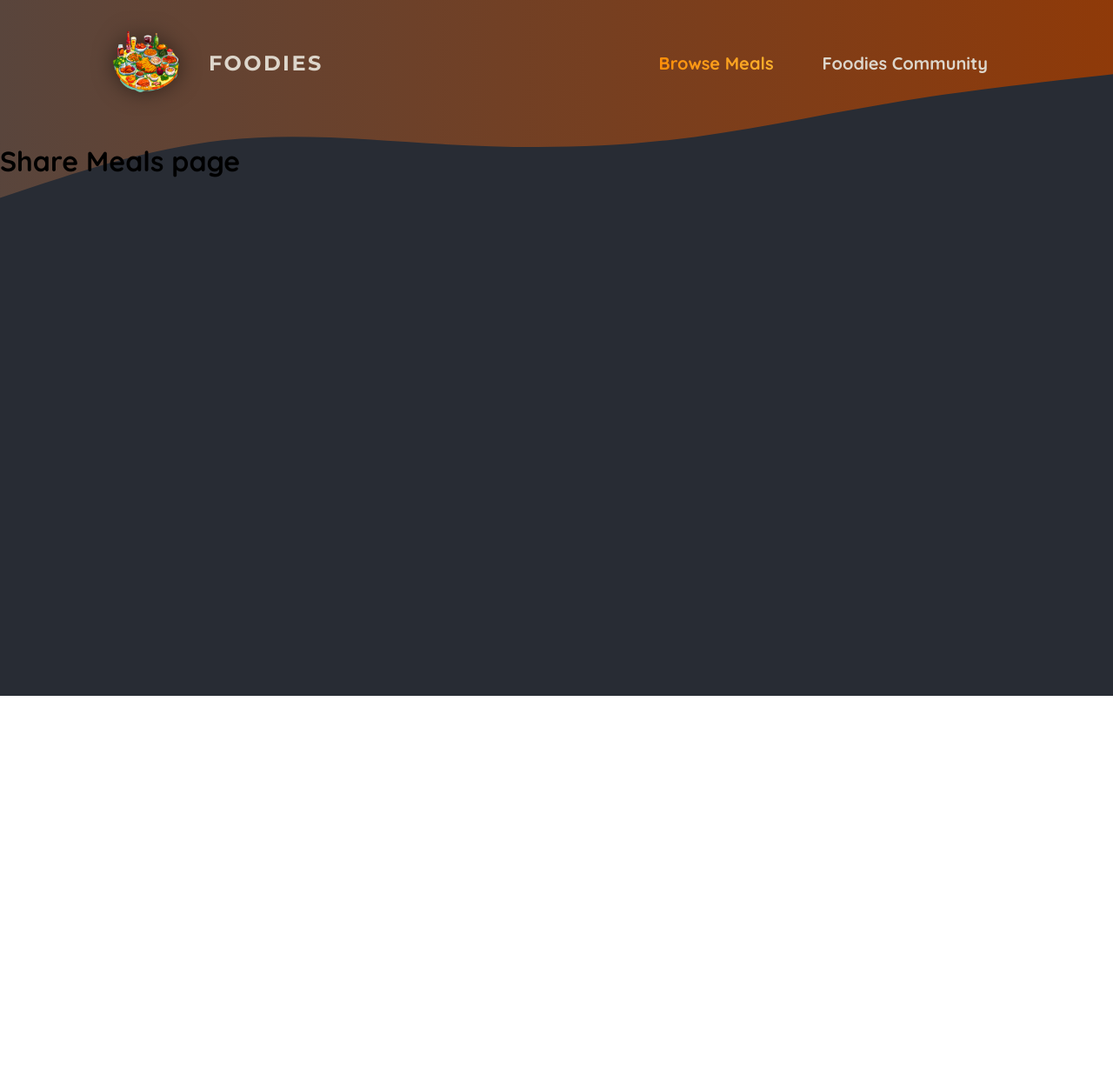
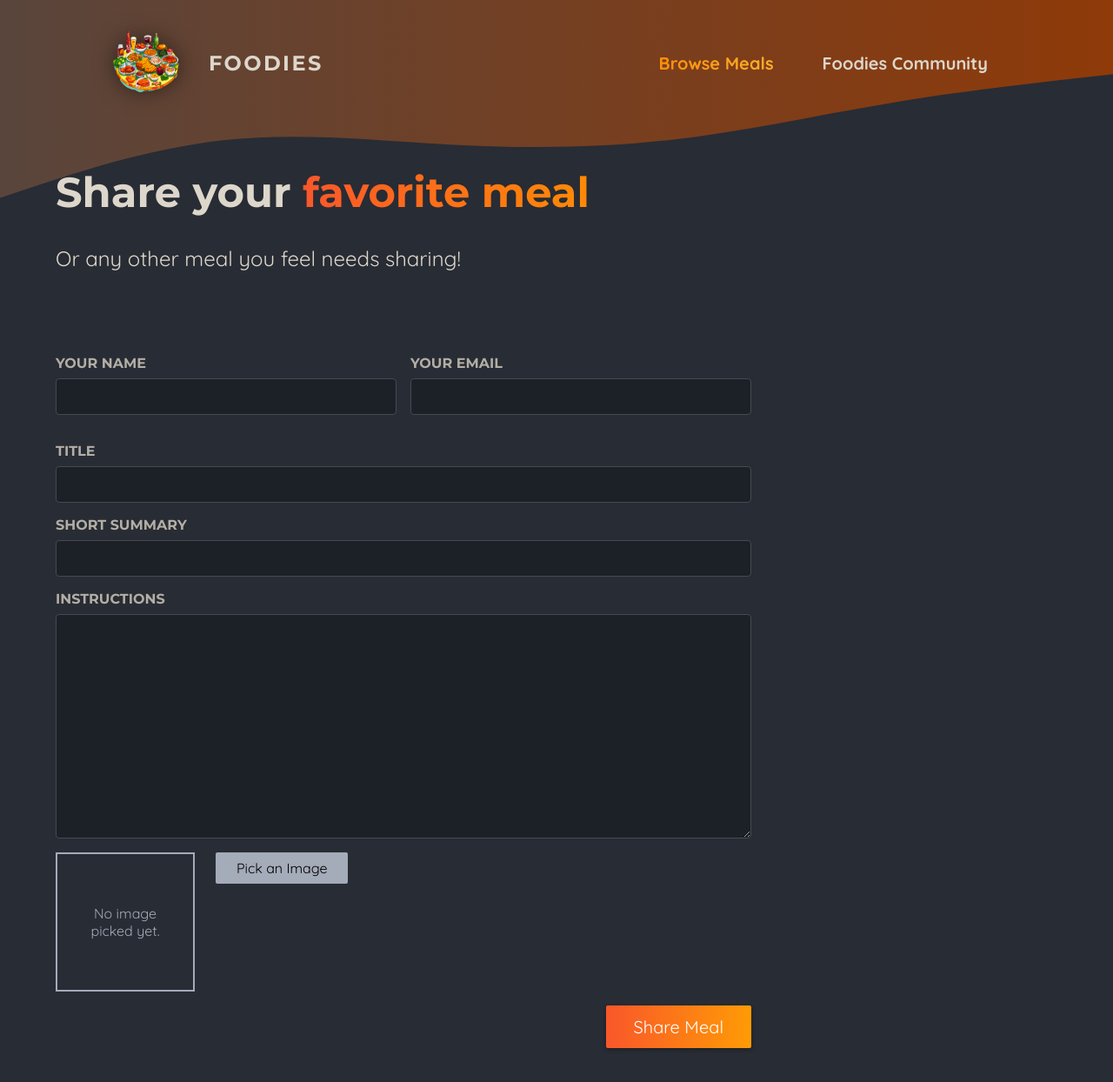
Before and after one commit to khalid-ashraf/foodies, a Next.js app: page /meals/share in a window 1280 px wide. Shown: the top 1244 px of the page at 87% size. Before the commit the page ends 800 px from the top, so only its background shows below. Built offline with nearby package versions, Linux system fonts and the light colour scheme.

Commit message:
created image picker and not found js along with meals page

```diff
--- /dev/null
+++ b/app/meals/[mealSlug]/mealdetails.module.css
@@ -0,0 +1,127 @@
+.header {
+	display: flex;
+	padding: 2rem 1rem;
+	gap: 3rem;
+	margin: auto;
+	max-width: 80rem;
+}
+
+.image {
+	position: relative;
+	width: 30rem;
+	height: 20rem;
+}
+
+.header img {
+	object-fit: cover;
+	border-radius: 8px;
+	box-shadow: 0 0 0.5rem rgba(0, 0, 0, 0.5);
+	animation: fade-slide-in-from-left 1s ease-out forwards;
+}
+
+.headerText {
+	padding: 0.5rem 1rem 0 1rem;
+	color: #ddd6cb;
+	max-width: 40rem;
+	animation: fade-slide-in-from-right 1s ease-out forwards;
+}
+
+.headerText h1 {
+	margin: 0;
+	font-size: 3.5rem;
+	text-transform: uppercase;
+	font-family: "Montserrat", sans-serif;
+	text-shadow: 0 0 0.5rem rgba(0, 0, 0, 0.5);
+}
+
+.creator {
+	font-size: 1.5rem;
+	color: #cfa69b;
+	font-style: italic;
+}
+
+.creator a {
+	background: linear-gradient(90deg, #f9572a, #ff8a05);
+	background-clip: text;
+	-webkit-background-clip: text;
+	-webkit-text-fill-color: transparent;
+}
+
+.creator a:hover,
+.creator a:active {
+	background: linear-gradient(90deg, #f9572a, #ff8a05);
+	background-clip: text;
+	-webkit-background-clip: text;
+	-webkit-text-fill-color: transparent;
+	text-shadow: 0 0 18px rgba(248, 190, 42, 0.8);
+}
+
+.summary {
+	font-size: 1.5rem;
+}
+
+.instructions {
+	font-size: 1.25rem;
+	line-height: 1.5;
+	background-color: #9e9494;
+	color: #13120f;
+	border-radius: 8px;
+	box-shadow: 0 0 0.5rem rgba(0, 0, 0, 0.5);
+	padding: 2rem;
+	max-width: 60rem;
+	margin: 2rem auto;
+	animation: fade-slide-in-from-bottom 1s ease-out forwards;
+}
+
+.loading {
+	font-size: 3rem;
+	text-align: center;
+	color: #ddd6cb;
+	font-weight: bold;
+	animation: flash 1s ease-in-out infinite alternate;
+}
+
+@keyframes fade-slide-in-from-left {
+	0% {
+		opacity: 0;
+		transform: translateX(-1rem);
+	}
+	100% {
+		opacity: 1;
+		transform: translateX(0);
+	}
+}
+
+@keyframes fade-slide-in-from-right {
+	0% {
+		opacity: 0;
+		transform: translateX(1rem);
+	}
+	100% {
+		opacity: 1;
+		transform: translateX(0);
+	}
+}
+
+@keyframes fade-slide-in-from-bottom {
+	0% {
+		opacity: 0;
+		transform: translateY(1rem);
+	}
+	100% {
+		opacity: 1;
+		transform: translateY(0);
+	}
+}
+
+@keyframes flash {
+	0% {
+		opacity: 0;
+	}
+	50% {
+		opacity: 1;
+	}
+	100% {
+		opacity: 0;
+	}
+}
--- a/app/meals/share/page.js
+++ b/app/meals/share/page.js
@@ -1,7 +1,60 @@
+import ImagePicker from "@/components/image-picker/image-picker";
+import classes from "./share-meal.module.css";
+
 export default function ShareMealPage() {
+	const shareMeal = async () => {
+		"use server";
+	};
+
 	return (
-		<main>
-			<h1>Share Meals page</h1>
-		</main>
+		<>
+			<header className={classes.header}>
+				<h1>
+					Share your <span className={classes.highlight}>favorite meal</span>
+				</h1>
+				<p>Or any other meal you feel needs sharing!</p>
+			</header>
+
+			<main className={classes.main}>
+				<form className={classes.form}>
+					<div className={classes.row}>
+						<p>
+							<label htmlFor='name'>Your name</label>
+							<input type='text' id='name' name='name' required />
+						</p>
+
+						<p>
+							<label htmlFor='email'>Your email</label>
+							<input type='email' id='email' name='email' required />
+						</p>
+					</div>
+
+					<p>
+						<label htmlFor='title'>Title</label>
+						<input type='text' id='title' name='title' required />
+					</p>
+
+					<p>
+						<label htmlFor='summary'>Short Summary</label>
+						<input type='text' id='summary' name='summary' required />
+					</p>
+
+					<p>
+						<label htmlFor='instructions'>Instructions</label>
+						<textarea
+							id='instructions'
+							name='instructions'
+							rows='10'
+							required></textarea>
+					</p>
+
+					<ImagePicker />
+
+					<p className={classes.actions}>
+						<button type='submit'>Share Meal</button>
+					</p>
+				</form>
+			</main>
+		</>
 	);
 }
--- /dev/null
+++ b/app/meals/share/share-meal.module.css
@@ -0,0 +1,98 @@
+.header {
+	gap: 3rem;
+	margin: 3rem auto 5rem auto;
+	width: 90%;
+	max-width: 75rem;
+	color: #ddd6cb;
+	font-size: 1.5rem;
+}
+
+.header h1 {
+	font-family: "Montserrat", sans-serif;
+}
+
+.highlight {
+	background: linear-gradient(90deg, #f9572a, #ff8a05);
+	background-clip: text;
+	-webkit-background-clip: text;
+	-webkit-text-fill-color: transparent;
+}
+
+.main {
+	width: 90%;
+	max-width: 75rem;
+	margin: 3rem auto;
+	color: white;
+}
+
+.form {
+	max-width: 50rem;
+}
+
+.form label {
+	display: block;
+	margin-bottom: 0.5rem;
+	font-size: 1rem;
+	font-family: "Montserrat", sans-serif;
+	text-transform: uppercase;
+	color: #b3aea5;
+	font-weight: bold;
+}
+
+.form input,
+.form textarea {
+	display: block;
+	width: 100%;
+	padding: 0.5rem 1rem;
+	border-radius: 4px;
+	border: 1px solid #454952;
+	background: #1c2027;
+	font-size: 1.25rem;
+	font-family: "Montserrat", sans-serif;
+	color: #ddd6cb;
+}
+
+.form input:focus,
+.form textarea:focus {
+	outline-color: #f99f2a;
+	background-color: #1f252d;
+}
+
+.row {
+	display: flex;
+	gap: 1rem;
+}
+
+.row p {
+	width: 100%;
+}
+
+.actions {
+	text-align: right;
+}
+
+.actions button {
+	border: 0;
+	padding: 0.75rem 2rem;
+	background: linear-gradient(90deg, #f9572a, #ff9b05);
+	border: none;
+	color: #ffffff;
+	border-radius: 2px;
+	cursor: pointer;
+	font: inherit;
+	font-size: 1.25rem;
+	box-shadow: 0 2px 5px rgba(0, 0, 0, 0.3);
+}
+
+.actions button:hover,
+.actions button:focus {
+	background: linear-gradient(90deg, #fd4715, #f9b241);
+}
+
+.actions button:disabled,
+.actions button:hover:disabled,
+.actions button:focus:disabled {
+	background: #ccc;
+	color: #979797;
+	cursor: not-allowed;
+}
--- /dev/null
+++ b/components/image-picker/image-picker.js
@@ -0,0 +1,63 @@
+"use client";
+
+import { useRef, useState } from "react";
+import classes from "./image-picker.module.css";
+import Image from "next/image";
+
+export default function ImagePicker({ label, name }) {
+	const [pickedImage, setPickedImage] = useState();
+	const imageInputRef = useRef();
+
+	const handleImageChange = (e) => {
+		const file = e.target.files[0];
+
+		// If the user has selected no file, no need to proceed
+		if (!file) {
+			setPickedImage(null);
+			return;
+		}
+
+		const fileReader = new FileReader();
+
+		// This function will run once fileReader.readAsDataURL() is finished.
+		fileReader.onload = () => {
+			setPickedImage(fileReader.result);
+		};
+
+		fileReader.readAsDataURL(file);
+	};
+
+	return (
+		<div className={classes.picker}>
+			<label htmlFor={name}>{label}</label>
+
+			<div className={classes.controls}>
+				<div className={classes.preview}>
+					{!pickedImage ? (
+						<p>No image picked yet.</p>
+					) : (
+						<Image src={pickedImage} alt='image selected by user' fill />
+					)}
+				</div>
+
+				<input
+					className={classes.input}
+					type='file'
+					id={name}
+					accept='image/png, image/jpeg'
+					name={name}
+					ref={imageInputRef}
+					onChange={handleImageChange}
+					required
+				/>
+
+				<button
+					className={classes.button}
+					type='button'
+					onClick={() => imageInputRef.current.click()}>
+					Pick an Image
+				</button>
+			</div>
+		</div>
+	);
+}
--- /dev/null
+++ b/components/image-picker/image-picker.module.css
@@ -0,0 +1,45 @@
+.controls {
+	display: flex;
+	align-items: flex-start;
+	gap: 1.5rem;
+	margin-bottom: 1rem;
+}
+
+.picker .input {
+	display: none;
+}
+
+.picker .button {
+	border: 0;
+	padding: 0.5rem 1.5rem;
+	background: #a4abb9;
+	border-radius: 2px;
+	cursor: pointer;
+	font: inherit;
+}
+
+.picker .button:hover,
+.picker .button:focus {
+	background: #b3b9c6;
+}
+
+.preview {
+	width: 10rem;
+	height: 10rem;
+	border: 2px solid #a4abb9;
+	display: flex;
+	justify-content: center;
+	align-items: center;
+	text-align: center;
+	color: #a4abb9;
+	position: relative;
+}
+
+.preview p {
+	margin: 0;
+	padding: 1rem;
+}
+
+.preview img {
+	object-fit: cover;
+}
--- a/lib/meals.js
+++ b/lib/meals.js
@@ -10,3 +10,7 @@
 	// throw new Error("Loading Meals Failed");
 	return db.prepare("SELECT * FROM meals").all();
 }
+
+export function getMealDetails(slug) {
+	return db.prepare("SELECT * FROM meals WHERE slug = ?").get(slug);
+}
```
Also changed, not shown: app/meals/[mealSlug]/page.js (+35 -4 lines), app/meals/not-found.js (added, +8 -0 lines).
